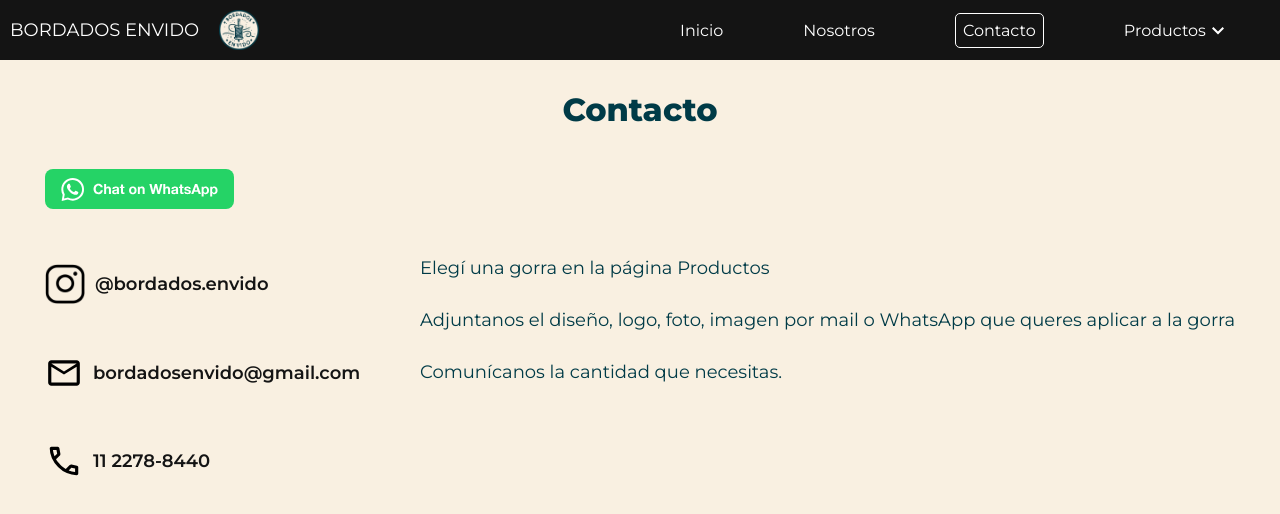
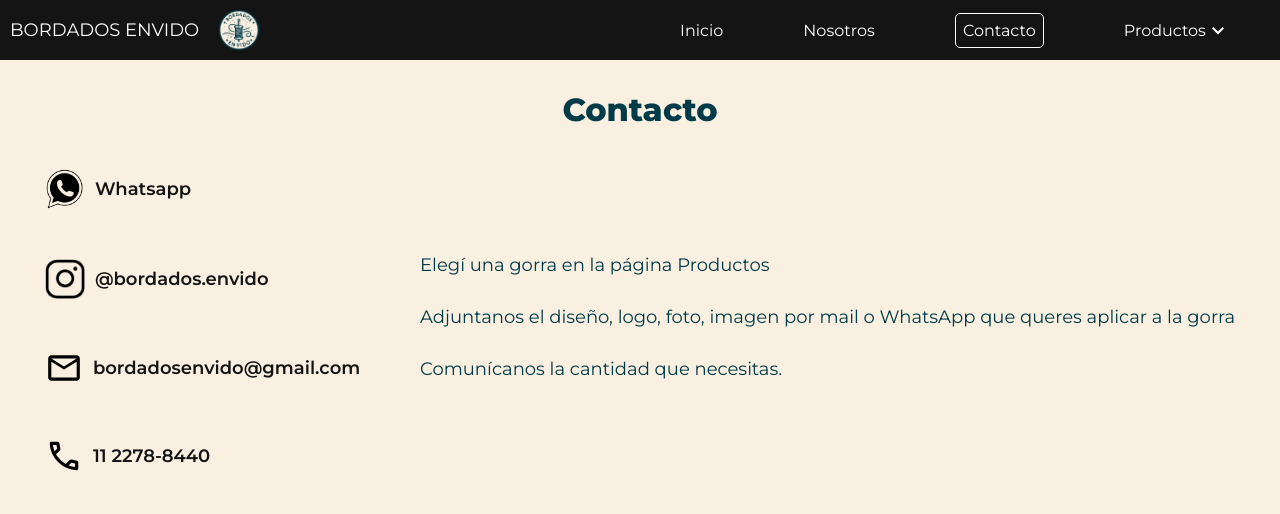
Before and after one commit to Electrocisko/Bordados-Envido, a React (Vite) app in the folder frontend/: page /contacto in a window 1280 px wide. Shown: the top 514 px of the page. Built offline with nearby package versions, Linux system fonts and the light colour scheme.

Commit message:
se agrego icono

```diff
--- a/frontend/src/components/icons/Whatsapp.jsx
+++ b/frontend/src/components/icons/Whatsapp.jsx
@@ -2,7 +2,7 @@
 
 function Whatsapp() {
   return (
-    <img src="./images/WhatsAppButtonGreenMedium.svg" alt="Logo Bordados Envido" />
+    <img src="./images/whatsapp.png" alt="Logo whatsapp" height="40px" />
   )
 }
 
--- a/frontend/src/pages/Contact.jsx
+++ b/frontend/src/pages/Contact.jsx
@@ -11,8 +11,12 @@
     <div className={styles.container}>
 
     <div className={styles.linksContainer}>
-      <a href="https://api.whatsapp.com/send?phone=05491122788440&text=Hola, Nececito mas informacion!">
+
+    <a href="https://api.whatsapp.com/send?phone=05491122788440&text=Hola, Nececito mas informacion sobre Bordados Envido. Gracias!">
+    <div className={styles.whatsapp}>
         <Whatsapp />
+        <p>Whatsapp</p>
+        </div>
       </a>
 
       <a href="https://www.instagram.com/bordados.envido/">
--- a/frontend/src/scss/pages/contact.module.scss
+++ b/frontend/src/scss/pages/contact.module.scss
@@ -45,6 +45,14 @@
     align-items: center;
 }
 
+.whatsapp {
+ display: flex;
+ align-items: center;
+ justify-content: center;
+}
+
+
+
 .mail{
     display: flex;
     align-items: center;
```
Also changed, not shown: frontend/public/credits.txt (added), frontend/public/images/whatsapp.png (added).
